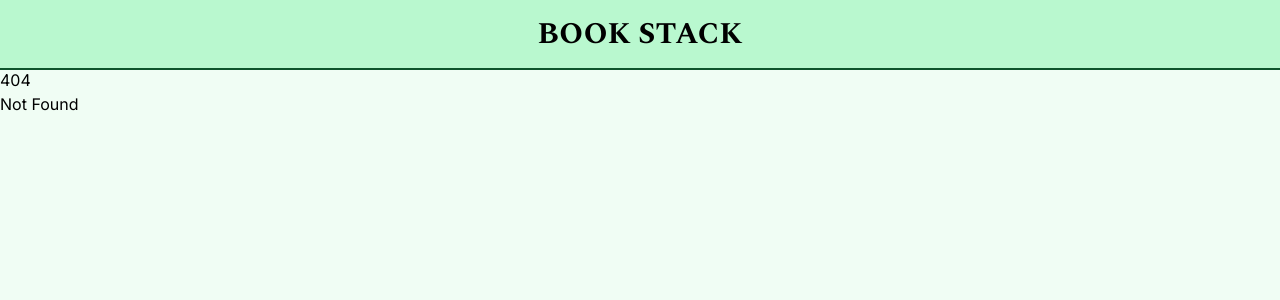
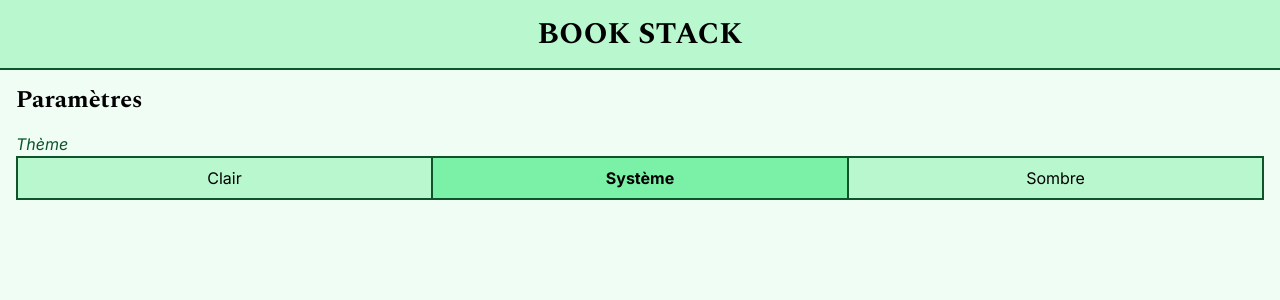
Before and after one commit to Natouche68/book-stack, a SvelteKit app: page /settings in a window 1280 px wide. Before the commit this address had no page. Shown: the top 300 px of the page. Built offline with nearby package versions, Linux system fonts and the light colour scheme.

Commit message:
Add a settings page to change color themes

```diff
--- a/src/app.css
+++ b/src/app.css
@@ -7,3 +7,5 @@
 	--font-sans: "Inter", "sans-serif";
 	--font-serif: "Spectral", "serif";
 }
+
+@custom-variant dark (&:where(.dark, .dark *));
--- a/src/lib/data.svelte.ts
+++ b/src/lib/data.svelte.ts
@@ -29,6 +29,7 @@ export type AppState = {
 	};
 	bookFinished: number;
 	lastVisit: number;
+	darkColorTheme: boolean;
 };
 
 export let appState: AppState = $state({
@@ -66,6 +67,7 @@ export let appState: AppState = $state({
 	},
 	bookFinished: 0,
 	lastVisit: 0,
+	darkColorTheme: true,
 });
 
 export function getTags(): string[] {
--- a/src/routes/+layout.svelte
+++ b/src/routes/+layout.svelte
@@ -7,6 +7,11 @@
 	let { children } = $props();
 
 	onMount(() => {
+		appState.darkColorTheme =
+			localStorage.theme === "dark" ||
+			(!("theme" in localStorage) &&
+				window.matchMedia("(prefers-color-scheme: dark)").matches);
+
 		const bookStackStored = localStorage.getItem("bookStack") || "[]";
 		appState.bookStack = JSON.parse(bookStackStored) as Book[];
 
@@ -44,7 +49,9 @@
 </svelte:head>
 
 <div
-	class="min-h-dvh flex flex-col bg-green-50 dark:bg-green-950 dark:text-white"
+	class="min-h-dvh flex flex-col bg-green-50 dark:bg-green-950 dark:text-white {appState.darkColorTheme
+		? 'dark'
+		: ''}"
 >
 	<a
 		href="/"
--- a/src/routes/+page.svelte
+++ b/src/routes/+page.svelte
@@ -73,6 +73,14 @@
 {/if}
 
 <a
+	href="/settings"
+	class="block my-2 font-serif font-bold italic text-xl text-center underline text-green-900 dark:text-green-100"
+	>Paramètres</a
+>
+
+<div class="h-12"></div>
+
+<a
 	href="/stats"
 	class="fixed bottom-2 left-2 block p-2 text-center text-lg font-serif font-bold bg-green-300 dark:bg-green-700 border-2 border-green-900 dark:border-green-300"
 >
--- /dev/null
+++ b/src/routes/settings/+page.svelte
@@ -0,0 +1,66 @@
+<script lang="ts">
+	import { appState } from "$lib/data.svelte";
+	import { onMount } from "svelte";
+
+	// localStorage.theme === "dark" ||
+	// 		(!("theme" in localStorage) &&
+	// 			window.matchMedia("(prefers-color-scheme: dark)").matches);
+
+	let themeSelected: "light" | "system" | "dark" = $state("system");
+
+	onMount(() => {
+		themeSelected =
+			(localStorage.getItem("theme") as "dark" | "light") || "system";
+	});
+
+	$effect(() => {
+		switch (themeSelected) {
+			case "light":
+				appState.darkColorTheme = false;
+				localStorage.setItem("theme", "light");
+				break;
+			case "system":
+				appState.darkColorTheme = window.matchMedia(
+					"(prefers-color-scheme: dark)"
+				).matches;
+				localStorage.removeItem("theme");
+				break;
+			case "dark":
+				appState.darkColorTheme = true;
+				localStorage.setItem("theme", "dark");
+				break;
+		}
+	});
+</script>
+
+<div class="mx-4 mt-4 text-2xl font-bold font-serif">Paramètres</div>
+
+<div class="m-4">
+	<div class="italic text-green-900 dark:text-green-100">Thème</div>
+	<div class="flex flex-row">
+		<button
+			class="w-full p-2 text-center {themeSelected == 'light'
+				? 'bg-green-300 dark:bg-green-700 font-bold'
+				: 'bg-green-200 dark:bg-green-800'} border-2 border-green-900 dark:border-green-300 transition"
+			onclick={() => (themeSelected = "light")}
+		>
+			Clair
+		</button>
+		<button
+			class="w-full p-2 text-center {themeSelected == 'system'
+				? 'bg-green-300 dark:bg-green-700 font-bold'
+				: 'bg-green-200 dark:bg-green-800'} border-y-2 border-green-900 dark:border-green-300 transition"
+			onclick={() => (themeSelected = "system")}
+		>
+			Système
+		</button>
+		<button
+			class="w-full p-2 text-center {themeSelected == 'dark'
+				? 'bg-green-300 dark:bg-green-700 font-bold'
+				: 'bg-green-200 dark:bg-green-800'} border-2 border-green-900 dark:border-green-300 transition"
+			onclick={() => (themeSelected = "dark")}
+		>
+			Sombre
+		</button>
+	</div>
+</div>
```
